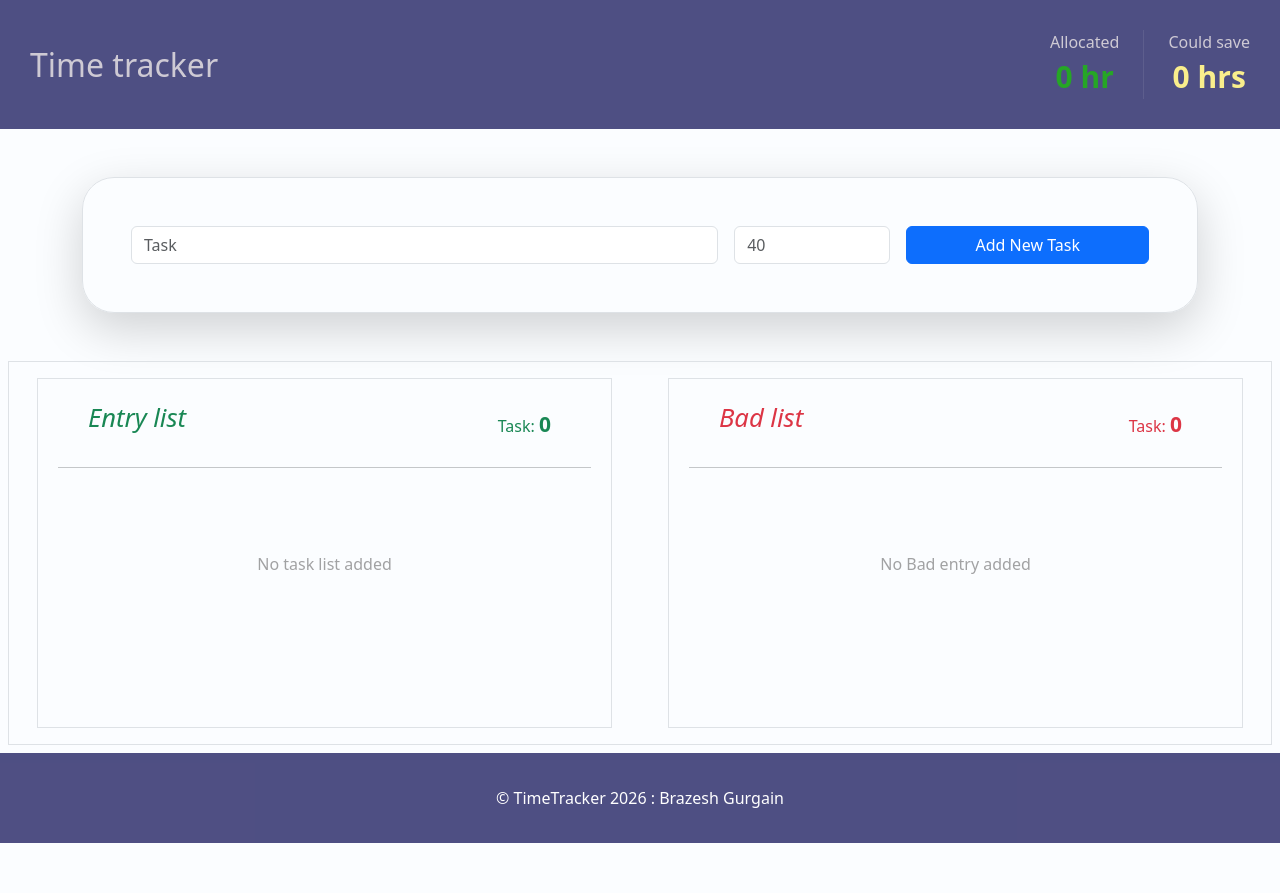
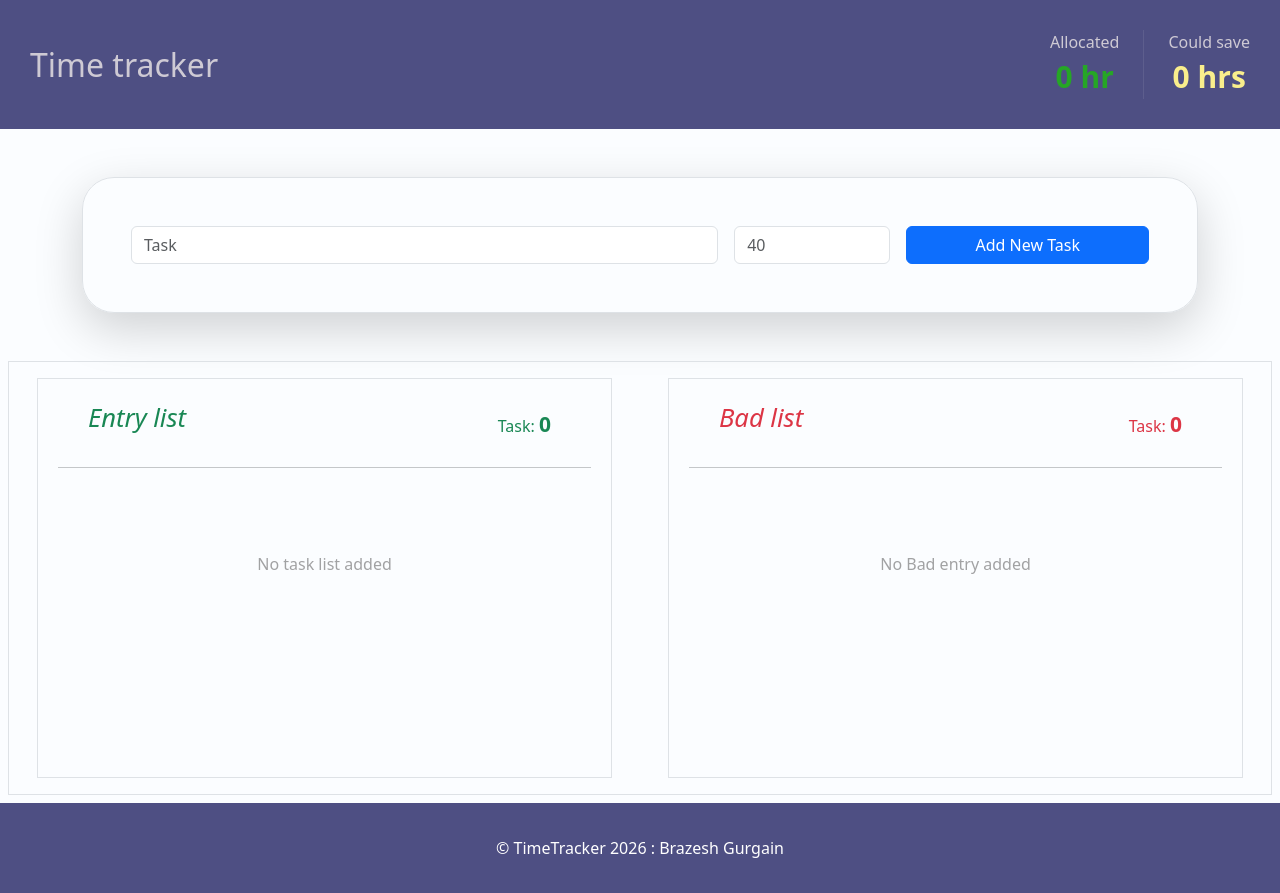
Before and after one commit to bguragain1023-web/Time-Tracker-React, a React (Vite) app: page / in a window 1280 px wide. Before the commit the page ends 843 px from the top, so only its background shows below. Built offline with nearby package versions, Linux system fonts and the light colour scheme.

Commit message:
added axios file to make api call to backend

```diff
--- a/package.json
+++ b/package.json
@@ -10,6 +10,7 @@
     "preview": "vite preview"
   },
   "dependencies": {
+    "axios": "^1.16.1",
     "react": "^19.2.4",
     "react-dom": "^19.2.4"
   },
--- a/src/App.css
+++ b/src/App.css
@@ -15,6 +15,9 @@ body {
   padding:30px;
 
 
+}
+.wrapper{
+  min-height: 100vh;
 }
 .project-name{
   font-size:2rem;
@@ -38,8 +41,9 @@ body {
   color:rgb(249, 238, 140);
 
  }
+
  .table-box{
-  min-height:350px;
+  min-height:50vh;
   padding:20px;
   margin: 1rem 1rem;
  }
@@ -100,4 +104,8 @@ body {
 
  }
 
+ .table-box{
+  min-height:350px;
  }
+
+ }
--- a/src/App.jsx
+++ b/src/App.jsx
@@ -4,10 +4,11 @@ import { Form } from "./Form";
 import { Table } from "./Table";
 
 import { Footer } from "./Footer";
+import { postTask } from "./helpers/axiosHelper";
 
 function App() {
   const [taskList, setTaskList] = useState([]);
-  const [totalBadHrs, setTotalBadHour] = useState(null)
+  const [totalBadHrs, setTotalBadHour] = useState(null);
 
   const hourPerWeek = 168;
 
@@ -24,6 +25,7 @@ function App() {
 
       id += str[randomIndex];
     }
+
     return id;
   };
 
@@ -50,6 +52,9 @@ function App() {
 
     setTaskList([...taskList, entryData]);
 
+    //call api to send data in database
+
+    const response = postTask(entryData);
 
     console.log(taskList);
   };
@@ -73,14 +78,20 @@ function App() {
 
   return (
     <>
-      <Form handleOnSubmit={handleOnSubmit} totalHours ={totalHours} totalBadHrs={totalBadHrs}/>
-      <Table
-        taskList={taskList}
-        deleteItem={deleteItem}
-        switchTask={switchTask}
-        setTotalBadHour ={setTotalBadHour}
-      />
-     <Footer/>
+      <div className="wrapper">
+        <Form
+          handleOnSubmit={handleOnSubmit}
+          totalHours={totalHours}
+          totalBadHrs={totalBadHrs}
+        />
+        <Table
+          taskList={taskList}
+          deleteItem={deleteItem}
+          switchTask={switchTask}
+          setTotalBadHour={setTotalBadHour}
+        />
+        <Footer />
+      </div>
     </>
   );
 }
--- a/src/Table.jsx
+++ b/src/Table.jsx
@@ -1,35 +1,37 @@
-import React  from "react";
-export const Table = ({ taskList, deleteItem, switchTask, setTotalBadHour}) => {
-
-
+import React from "react";
+export const Table = ({
+  taskList,
+  deleteItem,
+  switchTask,
+  setTotalBadHour,
+}) => {
   const entryList = taskList.filter((item) => item.type == "entry");
 
   const badList = taskList.filter((item) => item.type == "bad");
   const totalBadHrs = badList.reduce((acc, item) => acc + item.hour, 0);
   setTotalBadHour(totalBadHrs);
   const isEntryEmpty = entryList.length === 0;
-  const isBadEmpty = badList.length===0;
-
+  const isBadEmpty = badList.length === 0;
 
   return (
     <>
-      <div className="row mt-5 border m-2">
+      <div className="row mt-5 border m-2 table-edit">
         <div className="col-md">
-
           {/* <!-- entry list  --> */}
           <div className="table-box border ">
             <div className="box-nav d-flex justify-content-between ">
               <div className="box-title text-success">Entry list</div>
-              <div className="entry-count text-success"> Task: <strong>{entryList.length}</strong> </div>
-
+              <div className="entry-count text-success">
+                {" "}
+                Task: <strong>{entryList.length}</strong>{" "}
+              </div>
             </div>
             <hr />
 
-            { isEntryEmpty ? <div className="empty-entry"> No task list added</div>
-
-            :
+            {isEntryEmpty ? (
+              <div className="empty-entry"> No task list added</div>
+            ) : (
               <table className="table table-striped table-hover border">
-
                 <tbody>
                   {entryList.map((item, i) => (
                     <tr key={item.id}>
@@ -52,35 +54,27 @@ setTotalBadHour(totalBadHrs);
                       </td>
                     </tr>
                   ))}
-
-
                 </tbody>
               </table>
-
-
-
-            }
-
-
+            )}
           </div>
-
 
           {/* <!-- Bad list  --> */}
         </div>
         <div className="col-md">
-
-
           <div className="table-box border">
             <div className="box-nav d-flex justify-content-between">
               <div className="box-title text-danger">Bad list</div>
-              <div className="entry-count text-danger"> Task: <strong>{badList.length}</strong> </div>
-
+              <div className="entry-count text-danger">
+                {" "}
+                Task: <strong>{badList.length}</strong>{" "}
+              </div>
             </div>
             <hr />
 
-{isBadEmpty ? <div className="empty-entry "> No  Bad entry added</div>
-:
-
+            {isBadEmpty ? (
+              <div className="empty-entry "> No Bad entry added</div>
+            ) : (
               <table className="table table-striped table-hover border">
                 <tbody>
                   {badList.map((item, i) => (
@@ -107,15 +101,8 @@ setTotalBadHour(totalBadHrs);
                   ))}
                 </tbody>
               </table>
-}
-
-
+            )}
           </div>
-
-
-
-
-
         </div>
       </div>
     </>
--- /dev/null
+++ b/src/helpers/axiosHelper.js
@@ -0,0 +1,16 @@
+import axios from "axios"
+
+const apiEp = "http://localhost:8000/api/v1/tasks"
+
+export const postTask = async(data)=>{
+    try {
+        const response = await axios.post(apiEp, data);
+        console.log(response)
+    } catch (error) {
+        return{
+            status: "error",
+            message:error.message
+
+        }
+    }
+}
```
Also changed, not shown: 1 other file (tests, documents, lock files or other folders). Lines whose indentation alone changed are shown as unchanged.
